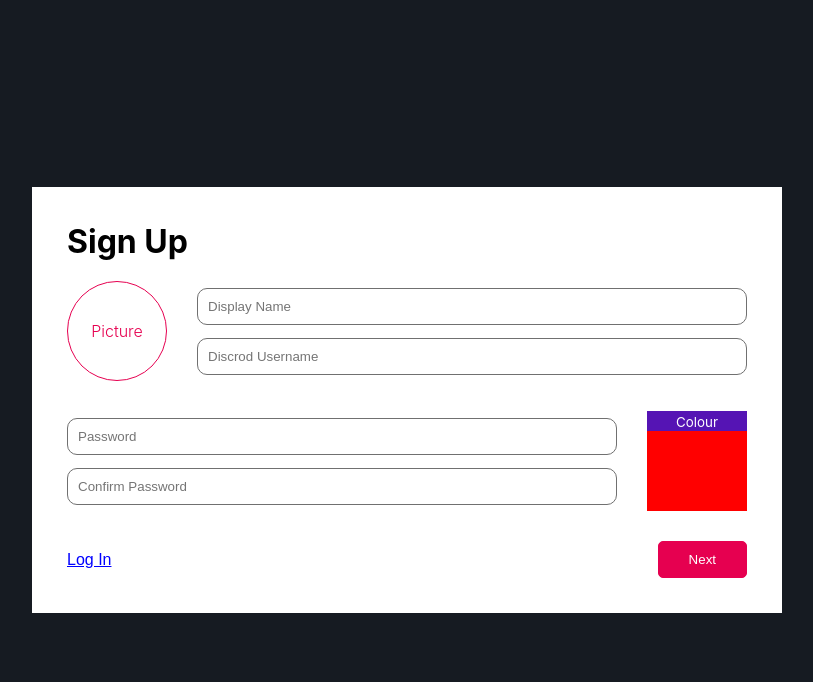
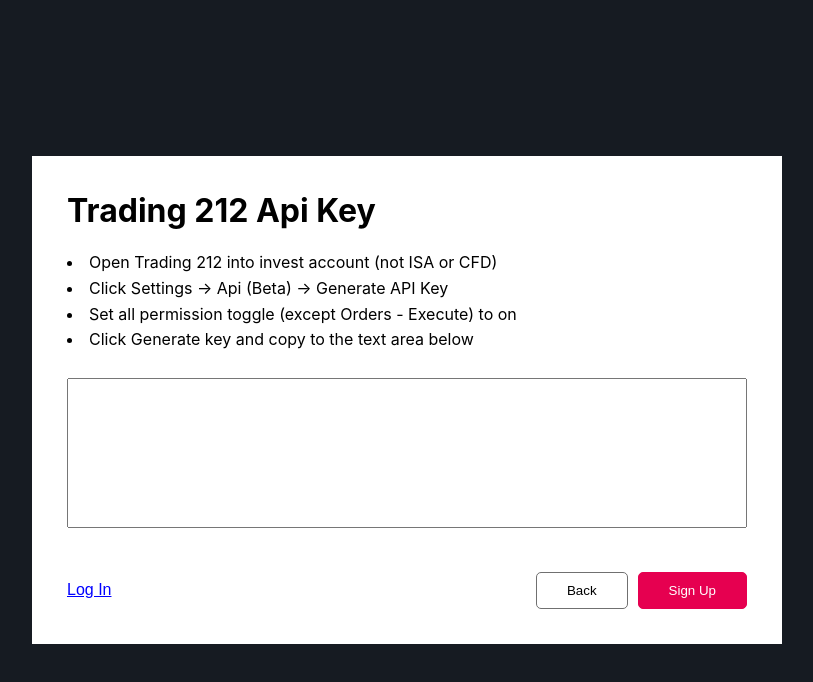
Before and after one commit to ConnorJWalker/StocksCompetitionPOC, a React (Create React App) app in the folder client/: page / in a window 1280 px wide. Both pictures are taken after a click on the button "Next". Shown: the top 682 px of the page, without its empty margins (233-1046 px from the left). Built offline with nearby package versions, Linux system fonts and the light colour scheme.

Commit message:
added api key form

```diff
--- a/client/src/views/authentication/authentication.css
+++ b/client/src/views/authentication/authentication.css
@@ -59,6 +59,24 @@
     align-items: center;
 }
 
+footer > div > button:first-of-type {
+    margin-right: 10px;
+}
+
+ul {
+    margin-bottom: 25px;
+    list-style-position: inside;
+    line-height: 1.6;
+}
+
+textarea {
+    width: 100%;
+    height: 150px;
+    resize: none;
+    overflow-y: auto;
+    margin-bottom: 30px;
+}
+
 @media screen and (min-width: 500px) {
     .form-container {
         max-width: 750px;
--- a/client/src/views/authentication/forms/signup-form.tsx
+++ b/client/src/views/authentication/forms/signup-form.tsx
@@ -35,14 +35,40 @@
 
                 <footer>
                     <button className='link'>Log In</button>
-                    <button className='btn-pink'>Next</button>
+                    <button className='btn-pink' onClick={nextButtonClick}>Next</button>
                 </footer>
             </>
         )
     }
 
     function renderApiKeyForm() {
-        return <></>
+        return (
+            <>
+                <h1>Trading 212 Api Key</h1>
+                <ul>
+                    <li>Open Trading 212 into invest account (not ISA or CFD)</li>
+                    <li>Click Settings -&gt; Api (Beta) -&gt; Generate API Key</li>
+                    <li>Set all permission toggle (except Orders - Execute) to on</li>
+                    <li>Click Generate key and copy to the text area below</li>
+                </ul>
+
+                <textarea />
+
+                <footer>
+                    <button className='link'>Log In</button>
+
+                    <div>
+                        <button onClick={() => setShowMainForm(true)}>Back</button>
+                        <button className='btn-pink'>Sign Up</button>
+                    </div>
+                </footer>
+            </>
+        )
+    }
+
+    function nextButtonClick() {
+        // TODO: form validation
+        setShowMainForm(false)
     }
 }
 
```
